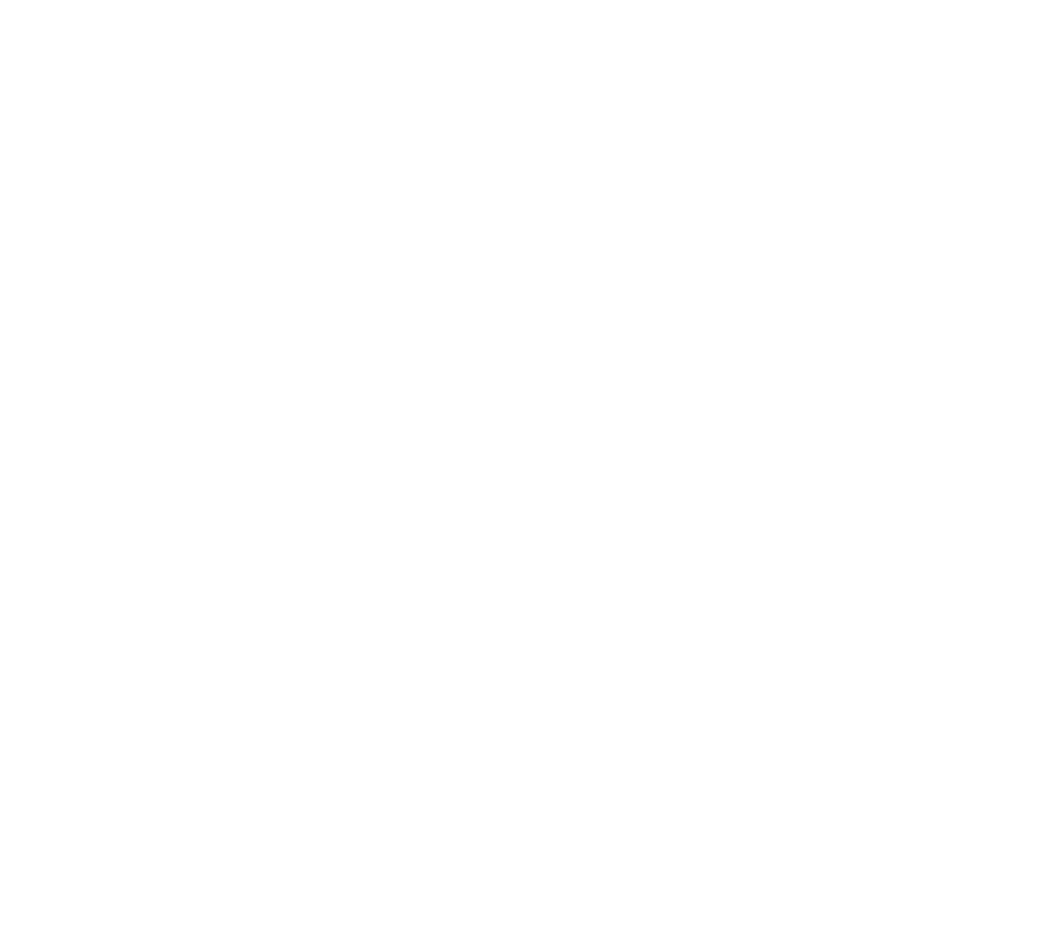
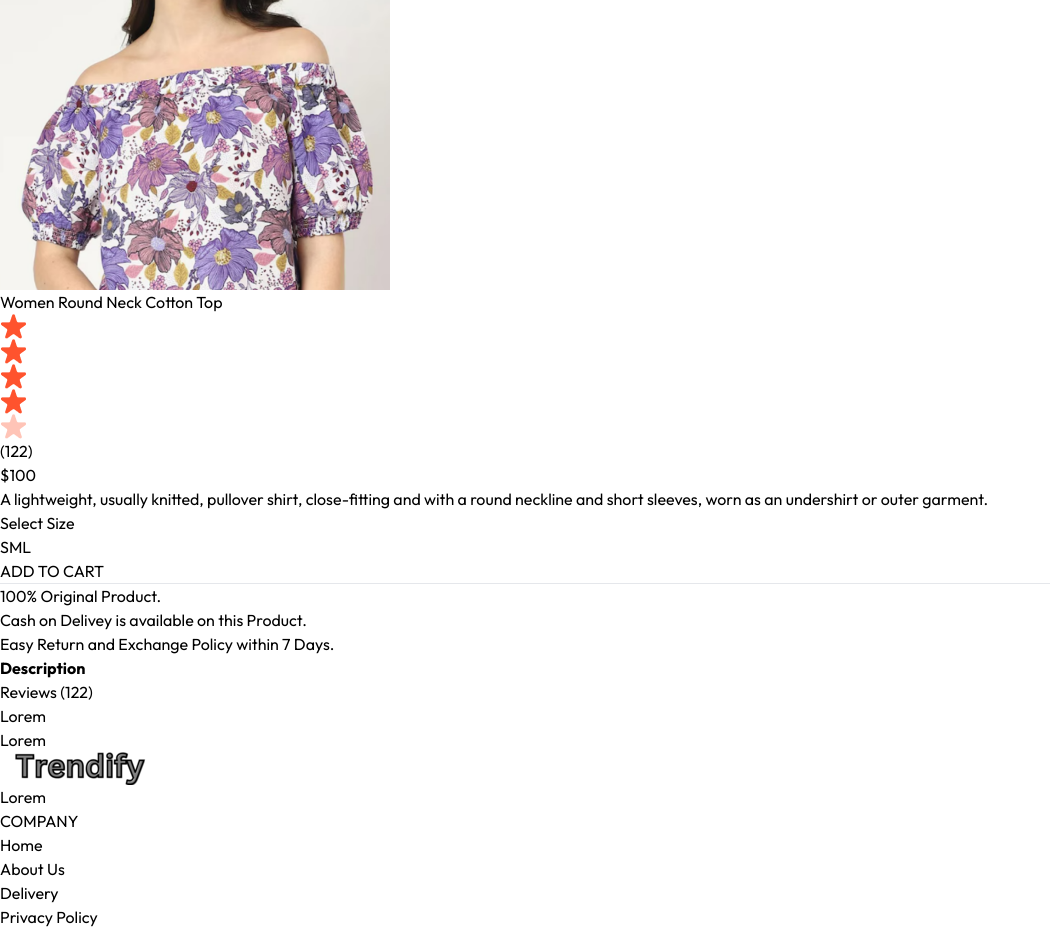
Before and after one commit to alankrit98/E-Commerce_Website, a React (Vite) app in the folder frontend/: page /product/aaaaa in a window 1280 px wide. Shown: the part 1094-2027 px from the top of the page, without its empty margins (0-1050 px from the left). Before the commit the page ends 800 px from the top, so only its background shows below. Built offline with nearby package versions, Linux system fonts and the light colour scheme.

Commit message:
Product Page- 70%

```diff
--- a/frontend/src/index.css
+++ b/frontend/src/index.css
@@ -18,6 +18,10 @@
     font-style: normal;
 }
 
+::-webkit-scrollbar {
+    display: none;
+}
+
 @media (max-width: 640px) {
     a.active {
         background-color: black;
--- a/frontend/src/pages/Product.jsx
+++ b/frontend/src/pages/Product.jsx
@@ -1,9 +1,95 @@
-import React from 'react'
+import React, { useContext, useEffect, useState } from 'react'
+import { useParams } from 'react-router-dom'
+import { ShopContext } from '../context/ShopContext'
+import { assets } from '../assets/assets';
 
 const Product = () => {
-  return (
-    <div>Product</div>
-  )
+
+  const {productId} = useParams();
+  const {products, currency} = useContext(ShopContext);
+  const [productData, setProductData] = useState(false);
+  const [image, setImage] = useState('');
+  const [size, setSize] = useState('');
+
+  const fetchProductData = async () => {
+    products.map((item)=>{
+      if(item._id === productId) {
+        setProductData(item)
+        setImage(item.image[0])
+        return null;
+      }
+    })
+  }
+
+  useEffect(()=>{
+    fetchProductData();
+  },[productId, products])
+
+  return productData ? (
+    <div className='border-t-2 pt-10 transition-opacity ease-in duration-500 opacity-100'>
+
+      {/* -----------------Product Data-------------------- */}
+      <div className='flex gap-12 sm:gap-12 flex-col sm:flex-row'>
+
+        {/* -------------Product Images----------------- */}
+        <div className='flex-1 flex flex-col-reverse gap-3 sm:flex-row'>
+          <div className='flex sm:flex-col overflow-x-auto sm:overflow-y-scroll justify-between sm:justify-normal sm:w-[18.7%] w-full'>
+            {
+              productData.image.map((item, index)=>(
+                <img onClick={()=>setImage(item)} src={item} key={index} className='w-[24%] sm:w-full sm:mb-3 flex-shrink-0 cursor-pointer' alt=""/>
+              ))
+            }
+          </div>
+          <div className='w-full sm:w-[80%]'>
+            <img className='w-full h-auto' src={image} alt=""/>
+          </div>
+        </div>
+
+          {/* -----------Product Info----------- */}
+          <div className='flex-1'>
+            <h1 className='font-medium text-2xl mt-2'>{productData.name}</h1>
+            <div className='flex items-center gap-1 mt-2'>
+              <img src={assets.star_icon} alt="" className='w-3 5'/>
+              <img src={assets.star_icon} alt="" className='w-3 5'/>
+              <img src={assets.star_icon} alt="" className='w-3 5'/>
+              <img src={assets.star_icon} alt="" className='w-3 5'/>
+              <img src={assets.star_dull_icon} alt="" className='w-3 5'/>
+              <p className='pl-2'>(122)</p>
+            </div>
+            <p className='mt-5 text-3xl font-medium'>{currency}{productData.price}</p>
+            <p className='mt-5 text-gray-500 md:w-4/5'>{productData.description}</p>
+            <div className='flex flex-col gap-4 my-8'>
+              <p>Select Size</p>
+              <div className='flex gap-2'>
+                {productData.sizes.map((item, index)=> (
+                  <button onClick={()=>setSize(item)} className={`border py-2 px-4 bg-gray-100 ${item === size ? 'border-orange-500' : ''}`} key={index}>{item}</button>
+                ))}
+              </div>
+            </div>
+            <button className='bg-black text-white px-8 py-3 text-sm active:bg-gray-700'>ADD TO CART</button>
+            <hr className='mt-8 sm:w-4/5'/>
+            <div className='text-sm text-gray-500 mt-5 flex flex-col gap-1'>
+              <p>100% Original Product.</p>
+              <p>Cash on Delivey is available on this Product.</p>
+              <p>Easy Return and Exchange Policy within 7 Days.</p>
+            </div>
+          </div>
+      </div>
+
+      {/* ----------------Description & Review Section----------------- */}
+      <div className='mt-20'>
+        <div className='flex'>
+          <b className='border px-5 py-3 text-sm'>Description</b>
+          <p className='border px-5 py-3 text-sm'>Reviews (122)</p>
+        </div>
+        <div className='flex flex-col gap-4 border px-6 py-6 text-sm text-gray-500'>
+          <p>Lorem</p>
+          <p>Lorem</p>
+        </div>
+      </div>
+
+    </div>
+  ) : <div className='opacity-0'></div>
 }
 
 export default Product
```
